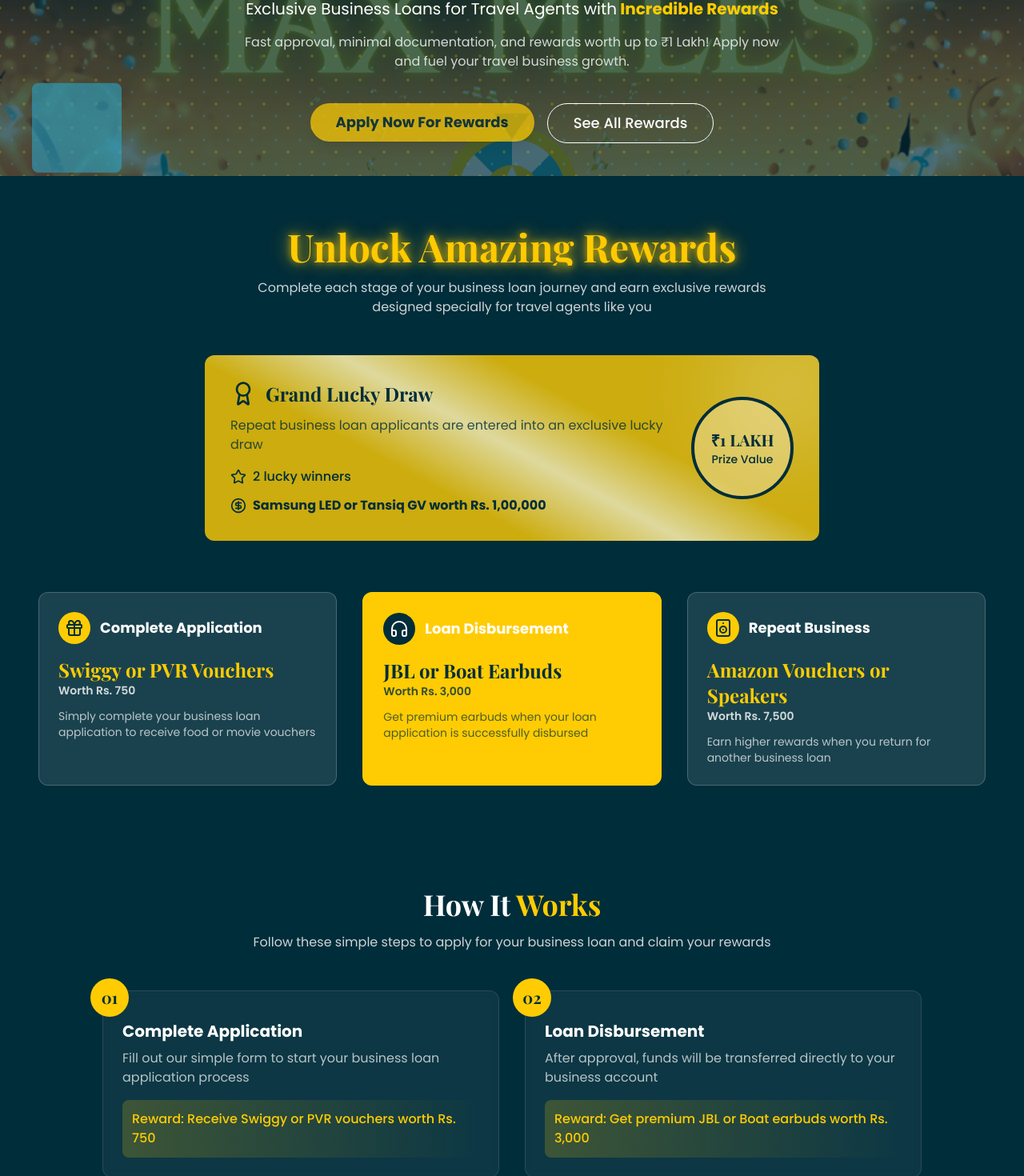
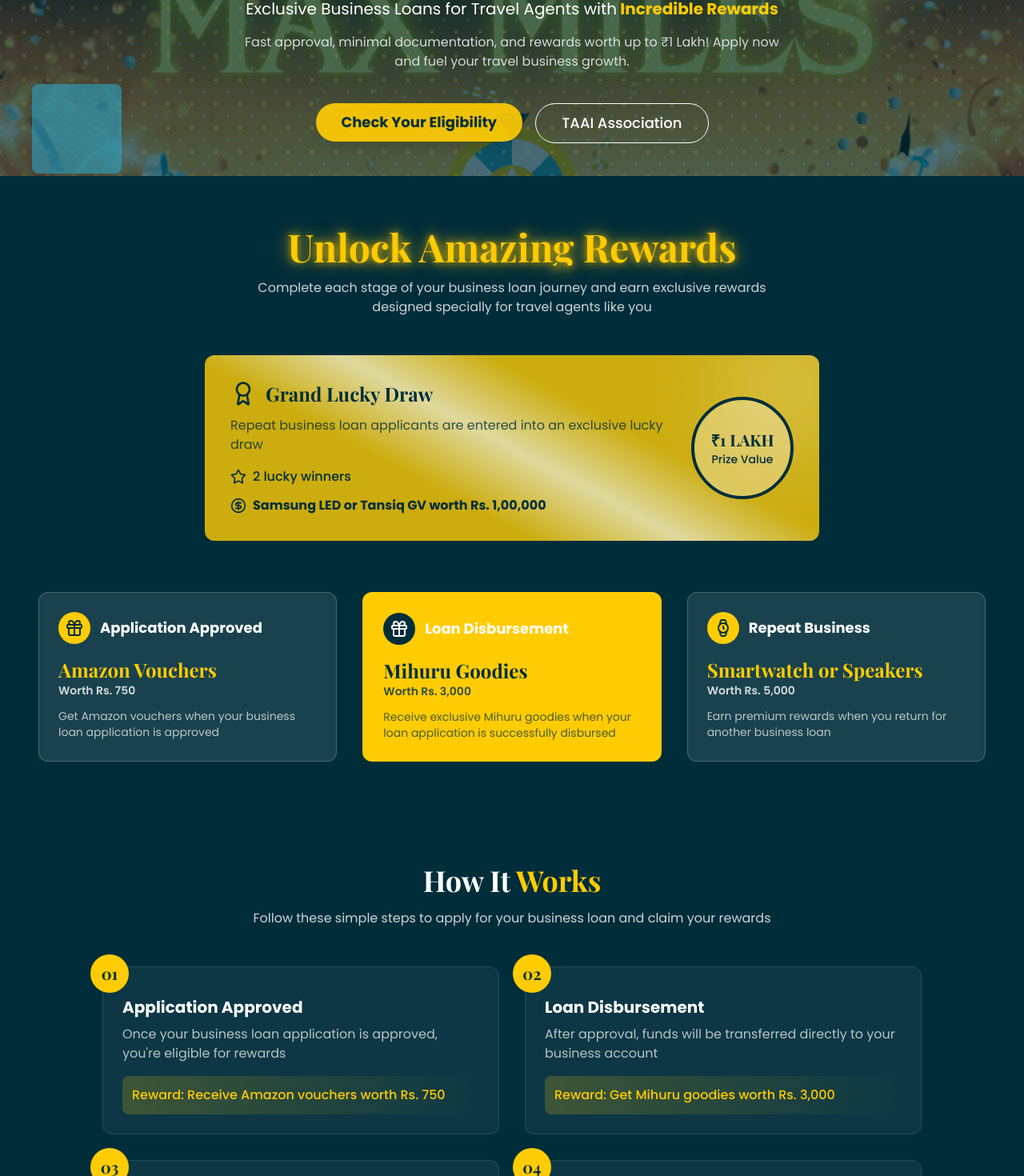
Before and after one commit to vishnu2646/mihuru-max-miles-launchpad, a React (Vite) app: page / in a window 1280 px wide. Shown: the part 360-1830 px from the top of the page at 80% size. Built offline with nearby package versions, Linux system fonts and the light colour scheme.

Commit message:
Refactor rewards and content
- Removed review section from benefits.
- Updated rewards in steps and rewards section.
- Added TAAI association and changed CTA text.

```diff
--- a/src/components/BenefitsSection.tsx
+++ b/src/components/BenefitsSection.tsx
@@ -27,15 +27,6 @@ export const BenefitsSection: React.FC = () => {
               </div>
             ))}
           </div>
-
-          <div className="mt-8 p-4 bg-white/10 rounded-lg border border-white/20">
-            <p className="text-mihuru-text/90 text-center">
-              "Mihuru has been instrumental in helping me expand my travel agency. The process was simple, and the rewards program was a fantastic bonus!"
-            </p>
-            <p className="text-mihuru-gold text-center mt-2 font-medium">
-              — Rajesh Kumar, New Delhi Travel Services
-            </p>
-          </div>
         </div>
       </div>
     </div>
--- a/src/components/HeroSection.tsx
+++ b/src/components/HeroSection.tsx
@@ -46,14 +46,14 @@ export const HeroSection: React.FC = () => {
               onClick={scrollToForm}
               className="bg-mihuru-gold hover:bg-mihuru-gold-light text-mihuru-dark text-lg font-bold px-8 py-6 rounded-full shadow-lg hover:shadow-xl transition-all duration-300 animate-pulse"
             >
-              Apply Now For Rewards
+              Check Your Eligibility
             </Button>
             <Button
               variant="outline"
               onClick={scrollToForm}
               className="bg-transparent text-white border-white hover:bg-white/10 text-lg px-8 py-6 rounded-full"
             >
-              See All Rewards
+              TAAI Association
             </Button>
           </div>
         </div>
--- a/src/components/RewardsSection.tsx
+++ b/src/components/RewardsSection.tsx
@@ -2,7 +2,7 @@
 import React, { useState, useEffect } from 'react';
 import { RewardCard } from './RewardCard';
 import { RewardPopup } from './RewardPopup';
-import { Headphones, Gift, Award, Speaker, Star, CircleDollarSign } from 'lucide-react';
+import { Gift, Award, Speaker, Star, CircleDollarSign, Watch } from 'lucide-react';
 
 export const RewardsSection: React.FC = () => {
   const [currentPopup, setCurrentPopup] = useState<number | null>(null);
@@ -10,25 +10,25 @@ export const RewardsSection: React.FC = () => {
 
   const rewards = [
     {
-      title: "Complete Application",
-      reward: "Swiggy or PVR Vouchers",
+      title: "Application Approved",
+      reward: "Amazon Vouchers",
       value: "Rs. 750",
       icon: <Gift className="h-6 w-6" />,
-      description: "Simply complete your business loan application to receive food or movie vouchers"
+      description: "Get Amazon vouchers when your business loan application is approved"
     },
     {
       title: "Loan Disbursement",
-      reward: "JBL or Boat Earbuds",
+      reward: "Mihuru Goodies",
       value: "Rs. 3,000",
-      icon: <Headphones className="h-6 w-6" />,
-      description: "Get premium earbuds when your loan application is successfully disbursed"
+      icon: <Gift className="h-6 w-6" />,
+      description: "Receive exclusive Mihuru goodies when your loan application is successfully disbursed"
     },
     {
       title: "Repeat Business",
-      reward: "Amazon Vouchers or Speakers",
-      value: "Rs. 7,500",
-      icon: <Speaker className="h-6 w-6" />,
-      description: "Earn higher rewards when you return for another business loan"
+      reward: "Smartwatch or Speakers",
+      value: "Rs. 5,000",
+      icon: <Watch className="h-6 w-6" />,
+      description: "Earn premium rewards when you return for another business loan"
     }
   ];
 
--- a/src/components/StepsSection.tsx
+++ b/src/components/StepsSection.tsx
@@ -5,21 +5,21 @@ export const StepsSection: React.FC = () => {
   const steps = [
     {
       number: "01",
-      title: "Complete Application",
-      description: "Fill out our simple form to start your business loan application process",
-      reward: "Receive Swiggy or PVR vouchers worth Rs. 750"
+      title: "Application Approved",
+      description: "Once your business loan application is approved, you're eligible for rewards",
+      reward: "Receive Amazon vouchers worth Rs. 750"
     },
     {
       number: "02",
       title: "Loan Disbursement",
       description: "After approval, funds will be transferred directly to your business account",
-      reward: "Get premium JBL or Boat earbuds worth Rs. 3,000"
+      reward: "Get Mihuru goodies worth Rs. 3,000"
     },
     {
       number: "03",
       title: "Repeat Business",
       description: "Return for another business loan when you need additional financing",
-      reward: "Earn Amazon vouchers or speakers worth Rs. 7,500"
+      reward: "Earn smartwatch or speakers worth Rs. 5,000"
     },
     {
       number: "04",
```
